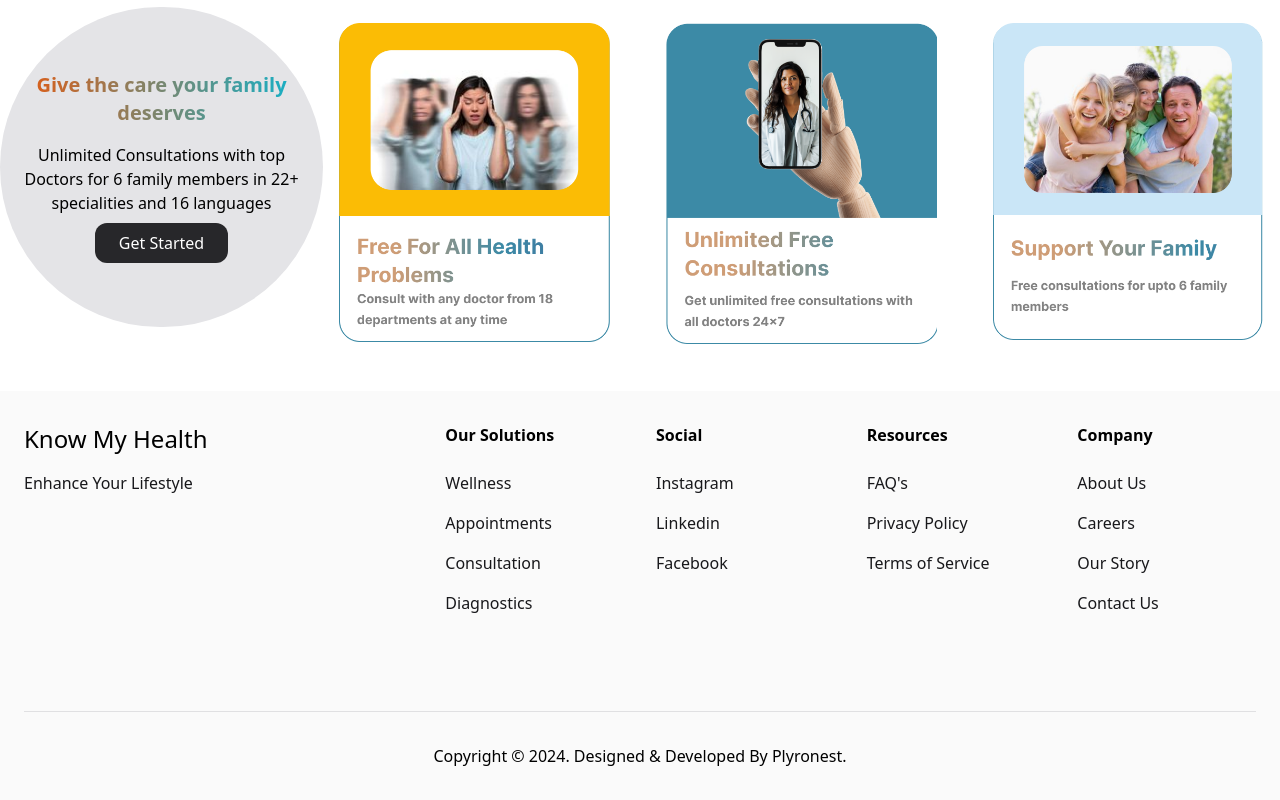
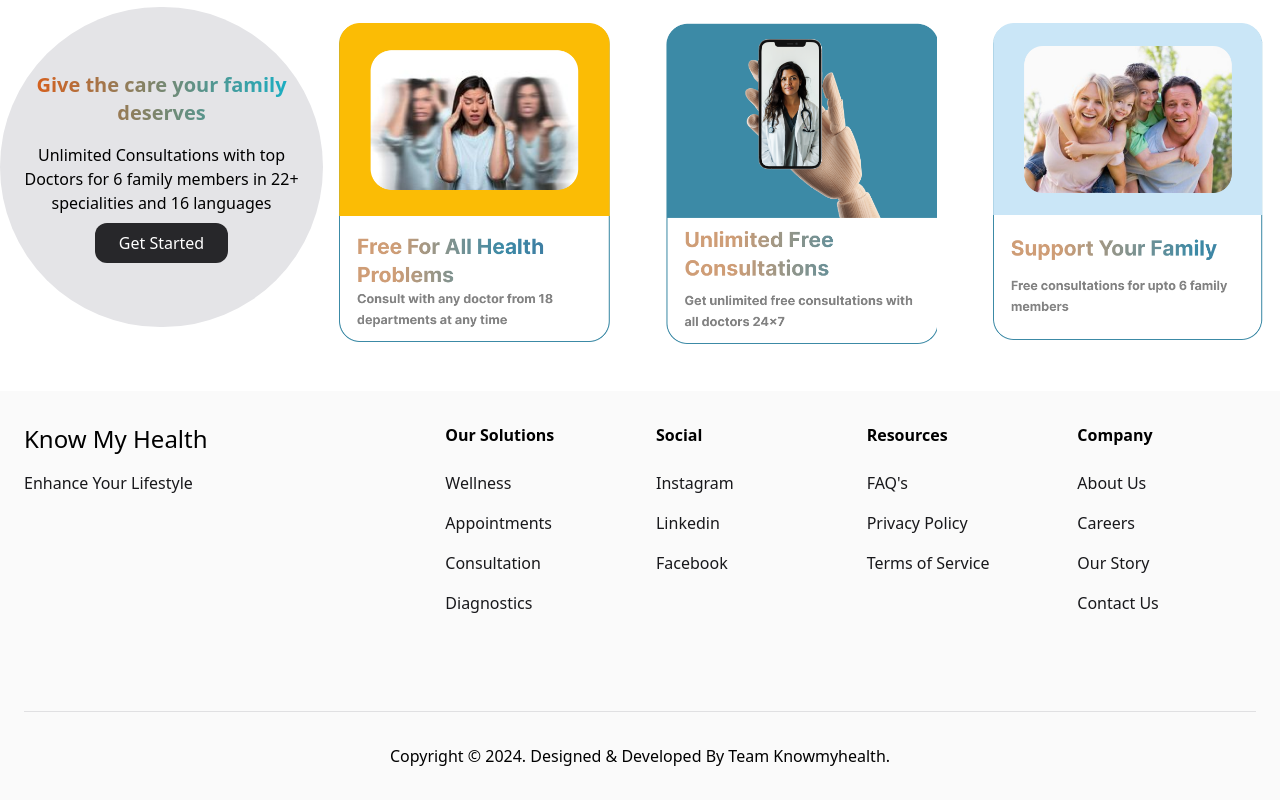
Before and after one commit to sumeethibare/knowmyhealth, a Next.js app: page / in a window 1280 px wide. Shown: the part 1902-2702 px from the top of the page. Built offline with nearby package versions, Linux system fonts and the light colour scheme; no server answers.

Commit message:
Update Base

```diff
--- a/src/components/footer/Base.tsx
+++ b/src/components/footer/Base.tsx
@@ -123,7 +123,7 @@ const Base = () => {
           <div className="mt-16 border-t border-zinc-400/30 pt-8 sm:mt-20 lg:mt-24">
             <div className="text-md text-center text-black">
               Copyright © 2024. Designed & Developed By
-              <a rel="noopener" href="https://plyronest.com"> Plyronest.</a>
+              <a rel="noopener" href="/"> Team Knowmyhealth.</a>
             </div>
           </div>
         </div>
```
